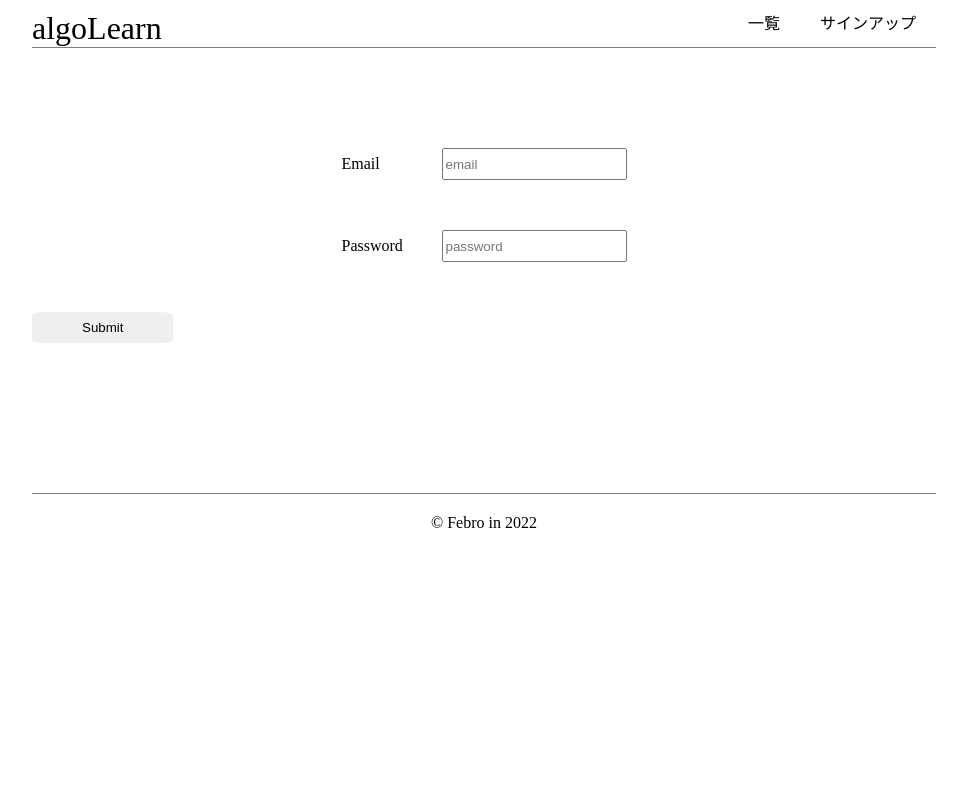
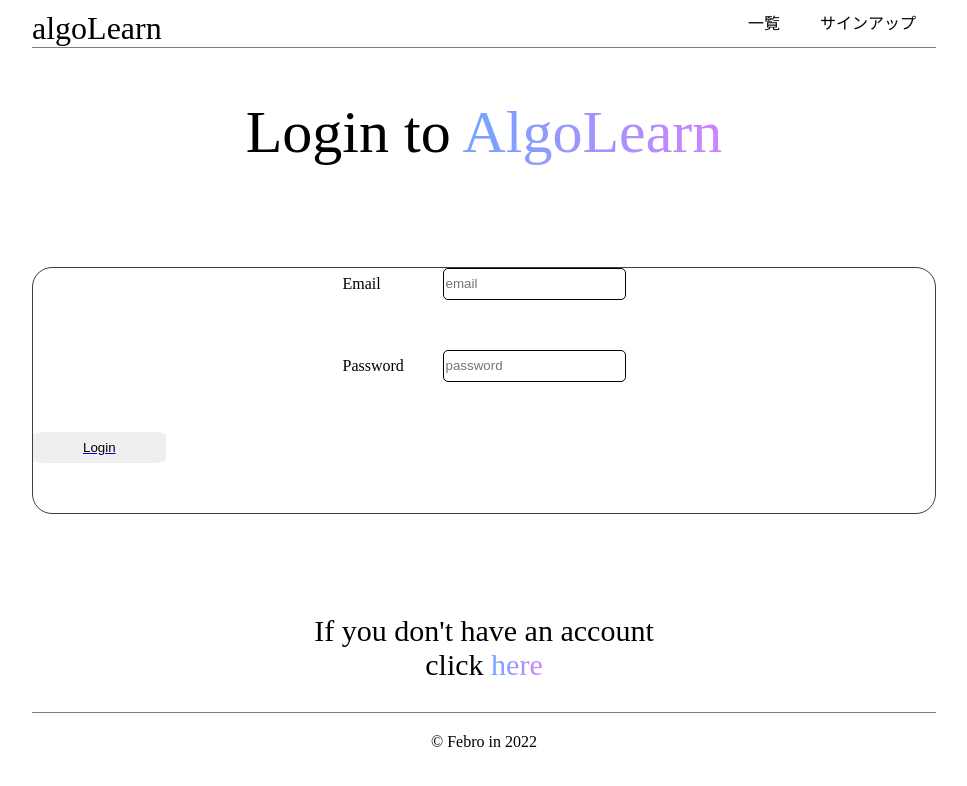
Before and after one commit to webex14-team-4/webex14-team-4-original-team-app, a Vue app: page /login in a window 1280 px wide. Shown: the top 786 px of the page, without its empty margins (156-1123 px from the left). Built offline with nearby package versions, Linux system fonts and the light colour scheme.

Commit message:
LoginPage作成中

```diff
--- a/src/views/LoginView.vue
+++ b/src/views/LoginView.vue
@@ -1,5 +1,6 @@
 <template>
   <div class="login">
+    <h2 class="title">Login to <span class="algo-color">AlgoLearn</span></h2>
     <form class="login_form" @submit.prevent="login">
       <div class="login_id">
         <div class="login_label">Email</div>
@@ -10,9 +11,13 @@
         <input type="password" placeholder="password" v-model="password" />
       </div>
       <router-link to="/manager">
-        <input class="login_button" type="submit" />
+        <input class="login_button" type="submit" value="Login" />
       </router-link>
     </form>
+    <h3 class="signup">
+      If you don't have an account <br />
+      click <router-link to="/" class="algo-color">here</router-link>
+    </h3>
   </div>
   {{ error.code }}
   {{ error.message }}
@@ -57,13 +62,38 @@ export default {
 }
 </script>
 
-<style>
+<style scoped>
+.title {
+  font-size: 60px;
+  font-weight: 400;
+  text-align: center;
+}
+.signup {
+  font-size: 30px;
+  font-weight: 100;
+  text-align: center;
+}
+form {
+  border: 1px solid rgba(61, 61, 61, 1);
+  border-radius: 20px;
+}
+form > div > input {
+  border: 1px #000 solid;
+  border-radius: 5px;
+  background: #fff;
+}
+form > div > input:active {
+  border: 1px rgba(4, 163, 214, 1) solid;
+}
+input {
+  display: block;
+}
 .login_id,
 .login_password {
-  display: flex;
+  /* display: flex;
   justify-content: center;
   height: 2rem;
-  line-height: 2rem;
+  line-height: 2rem; */
 }
 .login_id,
 .login_password,
@@ -85,4 +115,25 @@ export default {
 .login_form {
   margin: 100px 0;
 }
+
+/* AlgoLearn */
+.algo-color {
+  background: linear-gradient(
+    90deg,
+    #d182fd -2.77%,
+    #6ca7ff -2.77%,
+    #6ea6ff -2.76%,
+    #c686fd 88.86%,
+    #d182fd 101.92%,
+    #d381fd 101.93%,
+    #d481fd 101.94%,
+    #d581fd 101.95%,
+    #000000 101.95%,
+    #000000 101.95%,
+    #000000 101.95%,
+    #000000 101.95%
+  );
+  -webkit-background-clip: text;
+  -webkit-text-fill-color: transparent;
+}
 </style>
```
